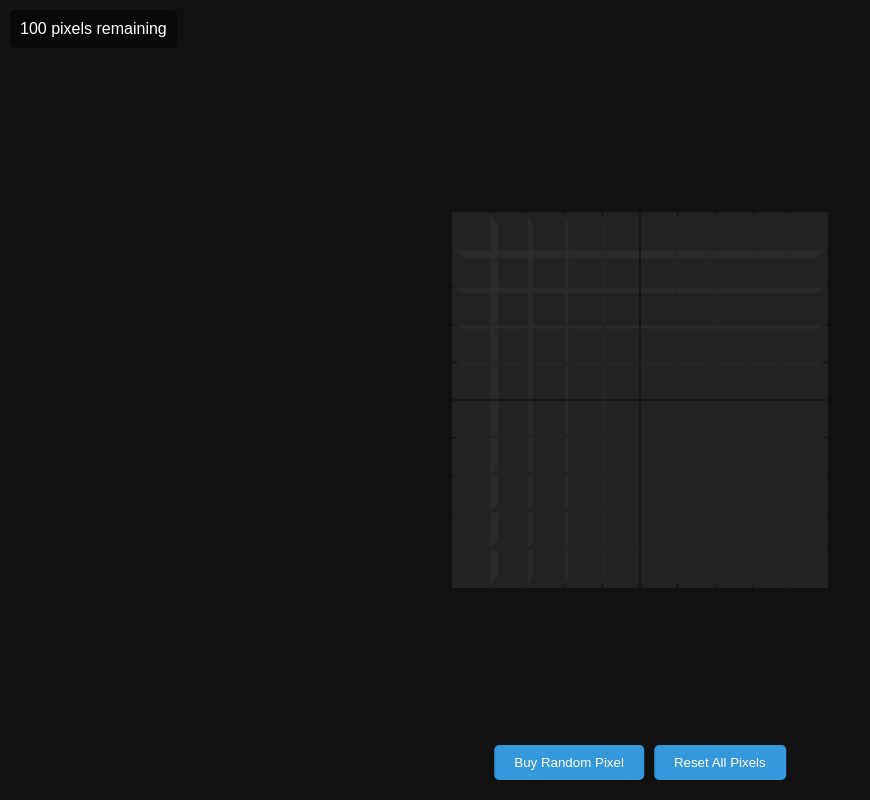
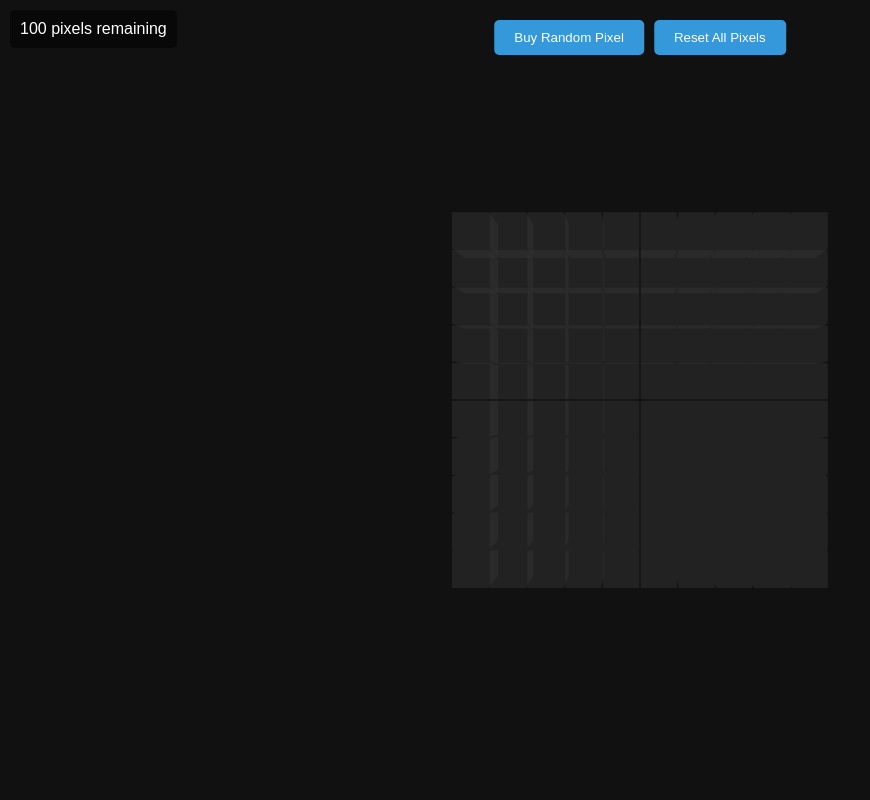
Before and after one commit to Green-Salar/KhatteSefideJade-Prototype, a plain HTML site: page index.html in a window 1280 px wide. Shown: the whole page, without its empty margins (0-870 px from the left). Drawn offline with nearby package versions, Linux system fonts and the light colour scheme.

Commit message:
Update index.html

```diff
--- a/index.html
+++ b/index.html
@@ -27,7 +27,7 @@
         }
         #controls {
             position: absolute;
-            bottom: 20px;
+            top: 20px;
             left: 50%;
             transform: translateX(-50%);
             display: flex;
```
